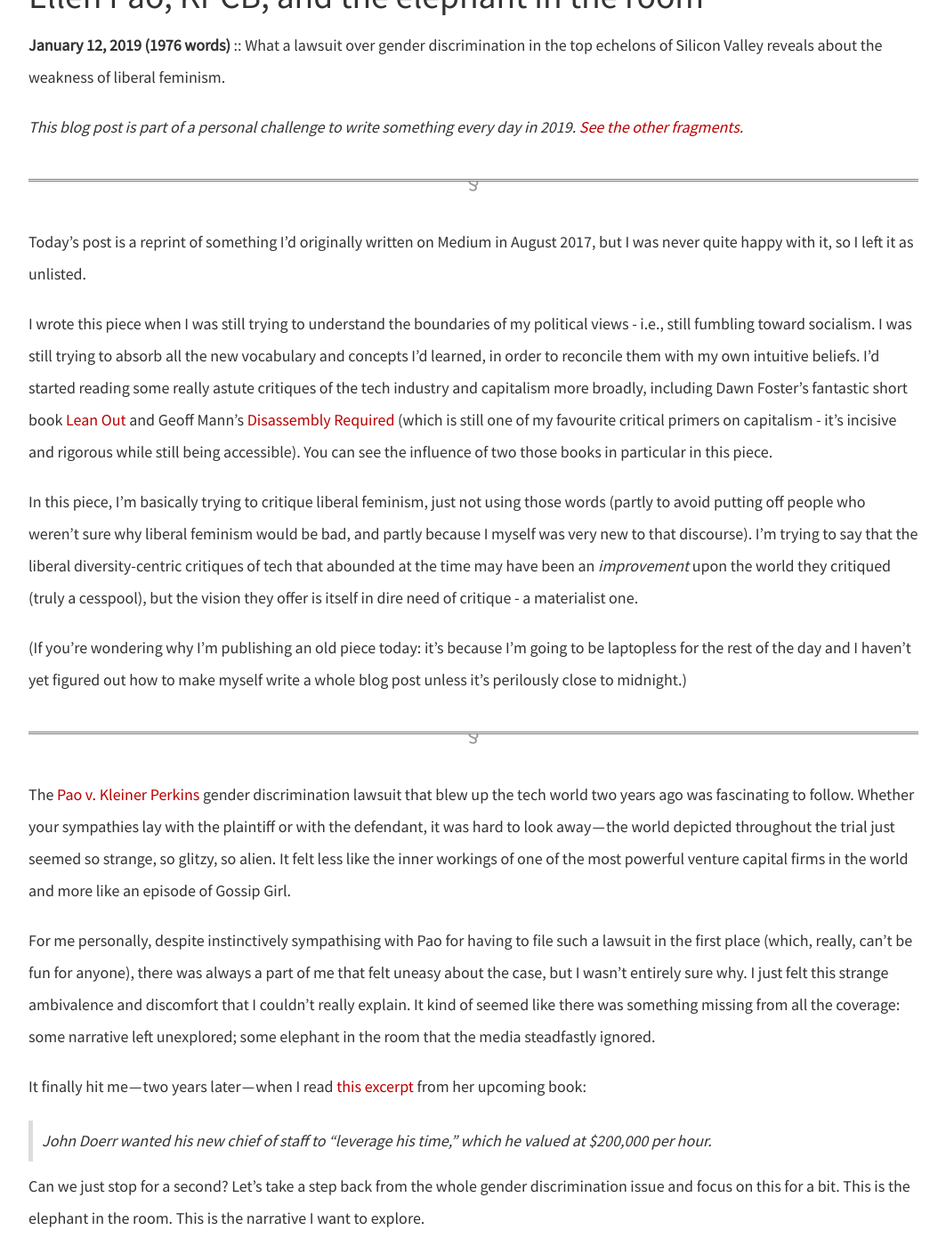
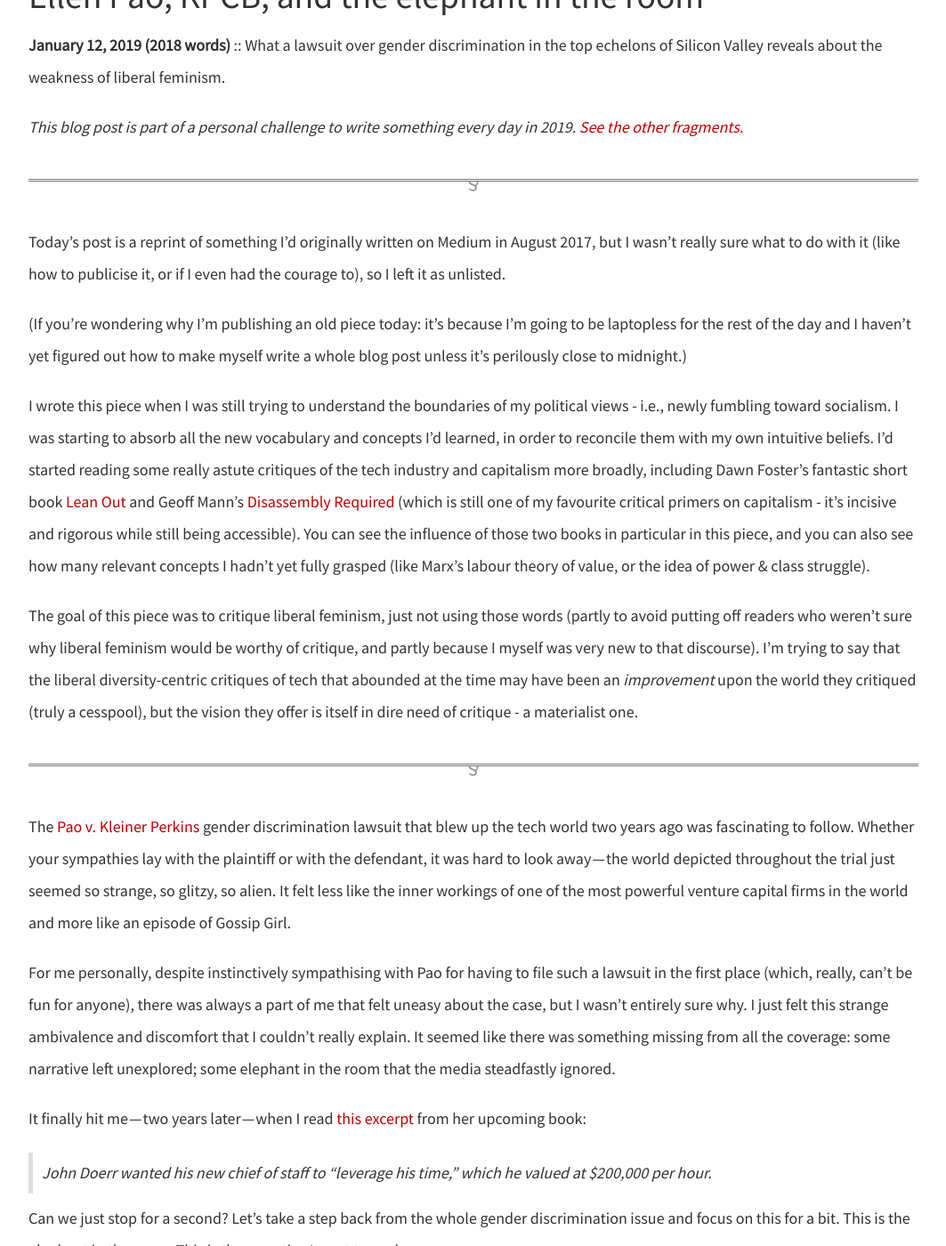
Before and after one commit to dellsystem/dellsystem.github.io, a Jekyll site: the page built from _posts/2019-1-12-fragments-12.md, in a window 1280 px wide and 1400 px high, scrolled down 243 px. Shown: the whole window at 89% size, without its empty margins (108-1171 px from the left). Built offline with Jekyll 4.4.1, drawn with Linux system fonts in a browser that asks for light colours.

Commit message:
Edit fragments-12 (better wording, additions, etc)

```diff
--- a/_posts/2019-1-12-fragments-12.md
+++ b/_posts/2019-1-12-fragments-12.md
@@ -4,19 +4,19 @@ layout: fragment
 description: "What a lawsuit over gender discrimination in the top echelons of Silicon Valley reveals about the weakness of liberal feminism."
 ---
 
-Today's post is a reprint of something I'd originally written on Medium in August 2017, but I was never quite happy with it, so I left it as unlisted.
-
-I wrote this piece when I was still trying to understand the boundaries of my political views - i.e., still fumbling toward socialism. I was still trying to absorb all the new vocabulary and concepts I'd learned, in order to reconcile them with my own intuitive beliefs. I'd started reading some really astute critiques of the tech industry and capitalism more broadly, including Dawn Foster's fantastic short book [Lean Out](https://www.goodreads.com/book/show/26025700-lean-out) and Geoff Mann's [Disassembly Required](https://www.goodreads.com/book/show/13592320-disassembly-required) (which is still one of my favourite critical primers on capitalism - it's incisive and rigorous while still being accessible). You can see the influence of two those books in particular in this piece.
-
-In this piece, I'm basically trying to critique liberal feminism, just not using those words (partly to avoid putting off people who weren't sure why liberal feminism would be bad, and partly because I myself was very new to that discourse). I'm trying to say that the liberal diversity-centric critiques of tech that abounded at the time may have been an _improvement_ upon the world they critiqued (truly a cesspool), but the vision they offer is itself in dire need of critique - a materialist one.
+Today's post is a reprint of something I'd originally written on Medium in August 2017, but I wasn't really sure what to do with it (like how to publicise it, or if I even had the courage to), so I left it as unlisted.
 
 (If you're wondering why I'm publishing an old piece today: it's because I'm going to be laptopless for the rest of the day and I haven't yet figured out how to make myself write a whole blog post unless it's perilously close to midnight.)
+
+I wrote this piece when I was still trying to understand the boundaries of my political views - i.e., newly fumbling toward socialism. I was starting to absorb all the new vocabulary and concepts I'd learned, in order to reconcile them with my own intuitive beliefs. I'd started reading some really astute critiques of the tech industry and capitalism more broadly, including Dawn Foster's fantastic short book [Lean Out](https://www.goodreads.com/book/show/26025700-lean-out) and Geoff Mann's [Disassembly Required](https://www.goodreads.com/book/show/13592320-disassembly-required) (which is still one of my favourite critical primers on capitalism - it's incisive and rigorous while still being accessible). You can see the influence of those two books in particular in this piece, and you can also see how many relevant concepts I hadn't yet fully grasped (like Marx's labour theory of value, or the idea of power & class struggle).
+
+The goal of this piece was to critique liberal feminism, just not using those words (partly to avoid putting off readers who weren't sure why liberal feminism would be worthy of critique, and partly because I myself was very new to that discourse). I'm trying to say that the liberal diversity-centric critiques of tech that abounded at the time may have been an _improvement_ upon the world they critiqued (truly a cesspool), but the vision they offer is itself in dire need of critique - a materialist one.
 
 ***
 
 The [Pao v. Kleiner Perkins](https://en.wikipedia.org/wiki/Pao_v._Kleiner_Perkins) gender discrimination lawsuit that blew up the tech world two years ago was fascinating to follow. Whether your sympathies lay with the plaintiff or with the defendant, it was hard to look away — the world depicted throughout the trial just seemed so strange, so glitzy, so alien. It felt less like the inner workings of one of the most powerful venture capital firms in the world and more like an episode of Gossip Girl.
 
-For me personally, despite instinctively sympathising with Pao for having to file such a lawsuit in the first place (which, really, can’t be fun for anyone), there was always a part of me that felt uneasy about the case, but I wasn’t entirely sure why. I just felt this strange ambivalence and discomfort that I couldn’t really explain. It kind of seemed like there was something missing from all the coverage: some narrative left unexplored; some elephant in the room that the media steadfastly ignored.
+For me personally, despite instinctively sympathising with Pao for having to file such a lawsuit in the first place (which, really, can’t be fun for anyone), there was always a part of me that felt uneasy about the case, but I wasn’t entirely sure why. I just felt this strange ambivalence and discomfort that I couldn’t really explain. It seemed like there was something missing from all the coverage: some narrative left unexplored; some elephant in the room that the media steadfastly ignored.
 
 It finally hit me — two years later — when I read [this excerpt](https://www.thecut.com/2017/08/ellen-pao-silicon-valley-sexism-reset-excerpt.html) from her upcoming book:
 
```
